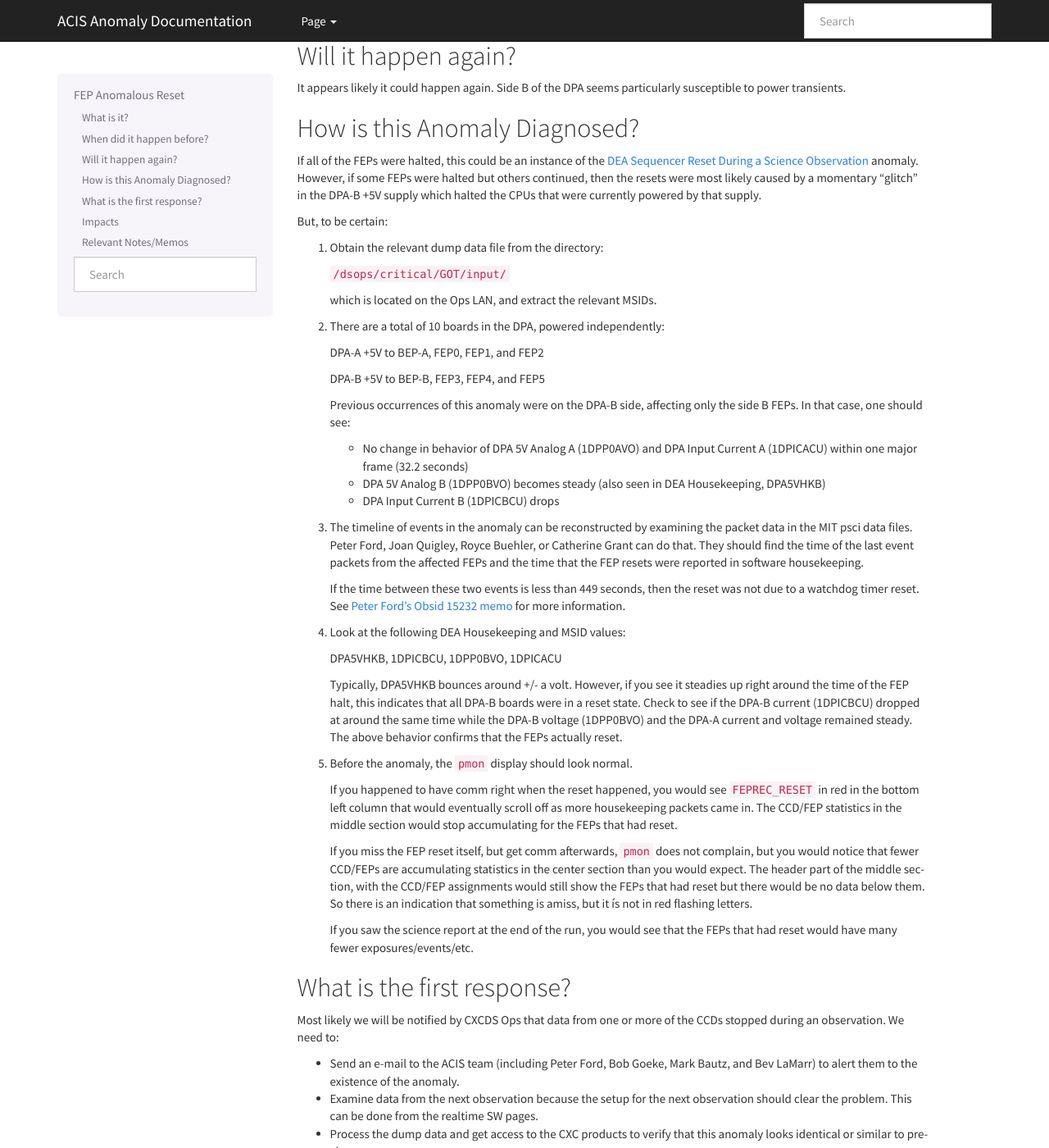
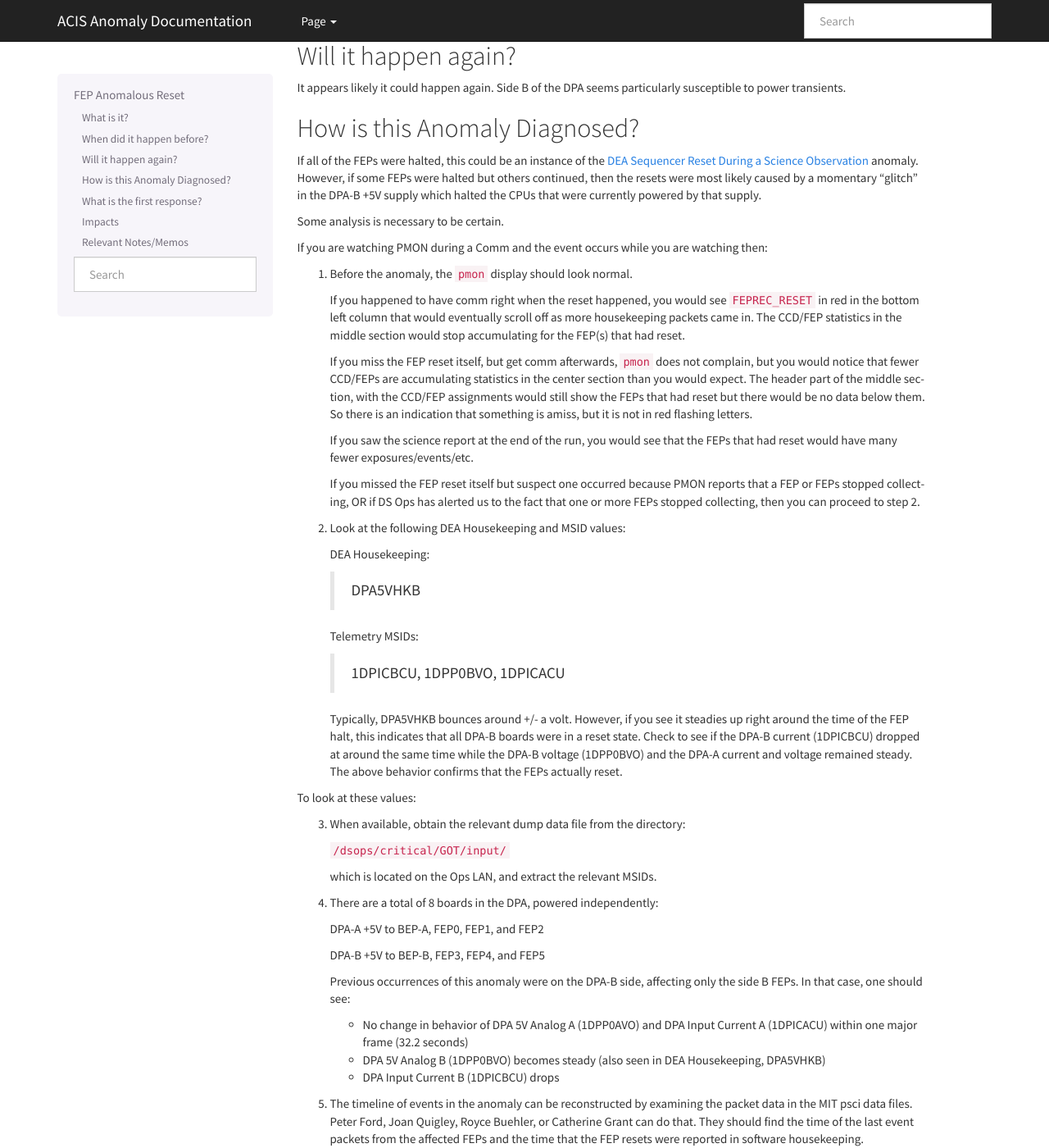
Before and after one commit to acisops/acis_anomaly_pages, a Sphinx documentation site: the page built from source/fep_reset.rst, in a window 1280 px wide and 1400 px high, scrolled down 388 px. Shown: the whole window at 82% size. Built offline with Sphinx 7.4.7, drawn with Linux system fonts in a browser that asks for light colours; some of the changed lines change nothing that is shown; some of the changed text lies outside the part shown.

Commit message:
Made all the suggested changes to the fep_reset_may2017 branch

```diff
--- a/source/fep_reset.rst
+++ b/source/fep_reset.rst
@@ -35,15 +35,62 @@ but others continued, then the resets were most likely caused by a
 momentary "glitch" in the DPA-B +5V supply which halted the CPUs
 that were currently powered by that supply.
 
-But, to be certain:
+Some analysis is necessary to be certain.
 
-1. Obtain the relevant dump data file from the directory:
+If you are watching PMON during a Comm and the event occurs while you
+are watching then:
+
+1. Before the anomaly, the ``pmon`` display should look normal.
+
+   If you happened to have comm right when the reset happened, you
+   would see ``FEPREC_RESET`` in red in the bottom left column that
+   would eventually scroll off as more housekeeping packets came in.
+   The CCD/FEP statistics in the middle section would stop accumulating
+   for the FEP(s) that had reset.
+
+   If you miss the FEP reset itself, but get comm afterwards, ``pmon``
+   does not complain, but you would notice that fewer CCD/FEPs are
+   accumulating statistics in the center section than you would
+   expect. The header part of the middle section, with the CCD/FEP
+   assignments would still show the FEPs that had reset but there
+   would be no data below them. So there is an indication that
+   something is amiss, but it is not in red flashing letters.
+
+   If you saw the science report at the end of the run, you would see
+   that the FEPs that had reset would have many fewer exposures/events/etc.
+
+   If you missed the FEP reset itself but suspect one occurred because
+   PMON reports that a FEP or FEPs stopped collecting, OR if DS Ops
+   has alerted us to the fact that one or more FEPs stopped
+   collecting, then you can proceed to step 2.
+
+2. Look at the following DEA Housekeeping and MSID values:
+
+   DEA Housekeeping:
+
+       DPA5VHKB
+
+   Telemetry MSIDs:
+
+        1DPICBCU, 1DPP0BVO, 1DPICACU
+
+   Typically, DPA5VHKB bounces around +/- a volt. However, if you see
+   it steadies up right around the time of the FEP halt, this indicates
+   that all DPA-B boards were in a reset state. Check to see if the DPA-B
+   current (1DPICBCU) dropped at around the same time while the DPA-B
+   voltage (1DPP0BVO) and the DPA-A current and voltage remained steady.
+   The above behavior confirms that the FEPs actually reset.
+
+To look at these values:
+
+
+3. When available, obtain the relevant dump data file from the directory:
 
    ``/dsops/critical/GOT/input/``
 
    which is located on the Ops LAN, and extract the relevant MSIDs.
 
-2. There are a total of 10 boards in the DPA, powered independently:
+4. There are a total of 8 boards in the DPA, powered independently:
 
    DPA-A +5V to BEP-A, FEP0, FEP1, and FEP2
 
@@ -61,7 +108,7 @@ But, to be certain:
 .. raw:: html
    <br>
 
-3. The timeline of events in the anomaly can be reconstructed by
+5. The timeline of events in the anomaly can be reconstructed by
    examining the packet data in the MIT psci data files. Peter Ford,
    Joan Quigley, Royce Buehler, or Catherine Grant can do that. They
    should find the time of the last event packets from the affected FEPs
@@ -73,40 +120,15 @@ But, to be certain:
    `Peter Ford's Obsid 15232 memo <ftp://acis.mit.edu/pub/acis-obsid-15232-anom.pdf>`_
    for more information.
 
-4. Look at the following DEA Housekeeping and MSID values:
-
-   DPA5VHKB, 1DPICBCU, 1DPP0BVO, 1DPICACU
-
-   Typically, DPA5VHKB bounces around +/- a volt. However, if you see
-   it steadies up right around the time of the FEP halt, this indicates
-   that all DPA-B boards were in a reset state. Check to see if the DPA-B
-   current (1DPICBCU) dropped at around the same time while the DPA-B
-   voltage (1DPP0BVO) and the DPA-A current and voltage remained steady.
-   The above behavior confirms that the FEPs actually reset.
-
-5. Before the anomaly, the ``pmon`` display should look normal.
-
-   If you happened to have comm right when the reset happened, you
-   would see ``FEPREC_RESET`` in red in the bottom left column that
-   would eventually scroll off as more housekeeping packets came in.
-   The CCD/FEP statistics in the middle section would stop accumulating
-   for the FEPs that had reset.
-
-   If you miss the FEP reset itself, but get comm afterwards, ``pmon``
-   does not complain, but you would notice that fewer CCD/FEPs are
-   accumulating statistics in the center section than you would
-   expect. The header part of the middle section, with the CCD/FEP
-   assignments would still show the FEPs that had reset but there
-   would be no data below them. So there is an indication that
-   something is amiss, but it ís not in red flashing letters.
-
-   If you saw the science report at the end of the run, you would see
-   that the FEPs that had reset would have many fewer exposures/events/etc.
 
 What is the first response?
 ---------------------------
+If you happen to observe the incident on PMON, send a warning email to
+DS Ops (Joy Nichols).  Then do the analysis above when the data is
+available. If that analysis confirms the FEP-Reset then send email to
+the Flight Directors alerting them of the incident.
 
-Most likely we will be notified by CXCDS Ops that data from one or more of
+Most likely we will be notified by CXCDS Ops that data collection on one or more of
 the CCDs stopped during an observation. We need to:
 
 * Send an e-mail to the ACIS team (including Peter Ford, Bob Goeke, Mark Bautz,
@@ -124,9 +146,10 @@ the CCDs stopped during an observation. We need to:
 Impacts
 -------
 
-The power down prior to the next observation clears the anomaly. If the target
-is not on one of the halted FEPs, then it is likely that the science objectives
-of the observation will still be met.
+If the target is not on one of the halted FEPs, then it is likely that
+the science objectives of the observation will still be met.
+
+The power down prior to the next observation clears the anomaly.
 
 We should examine data from the next observation because power-cycling the FEPs
 should clear the condition. But if the next observation uses the same configuration,
```
